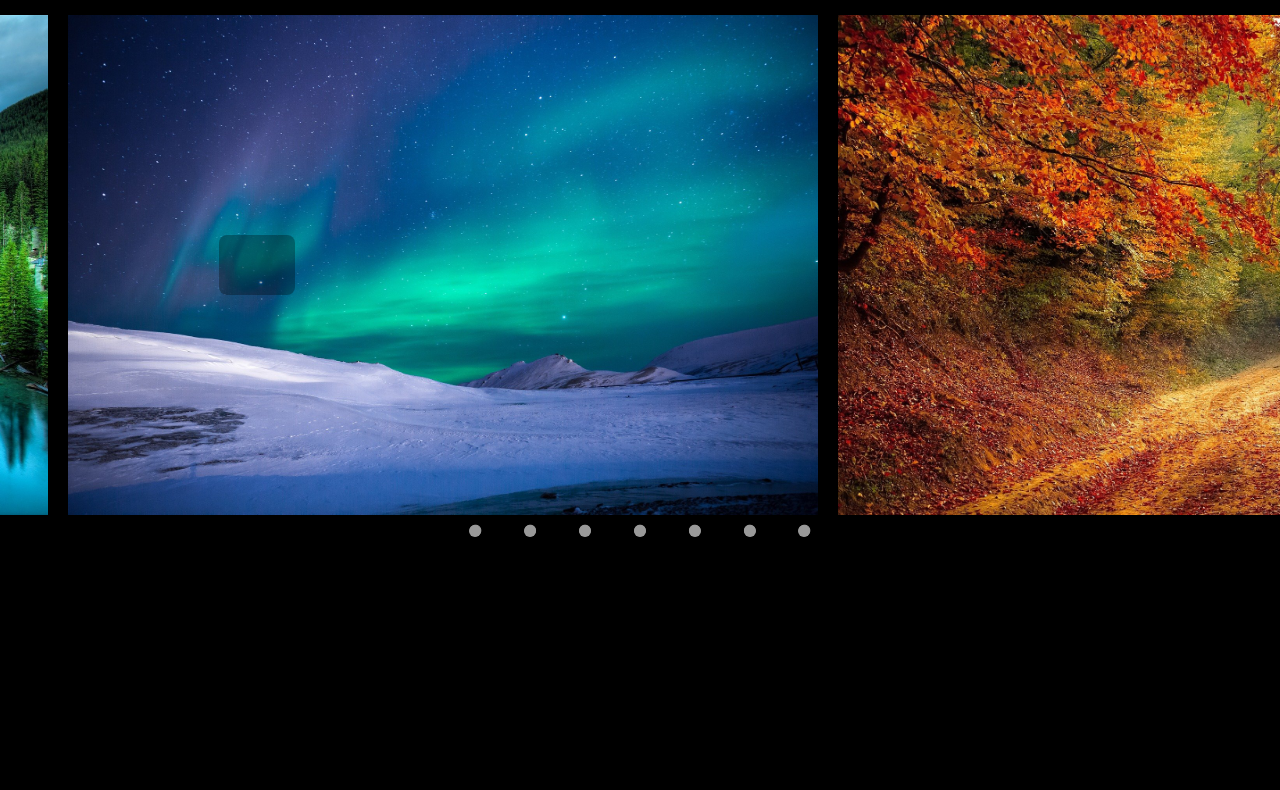
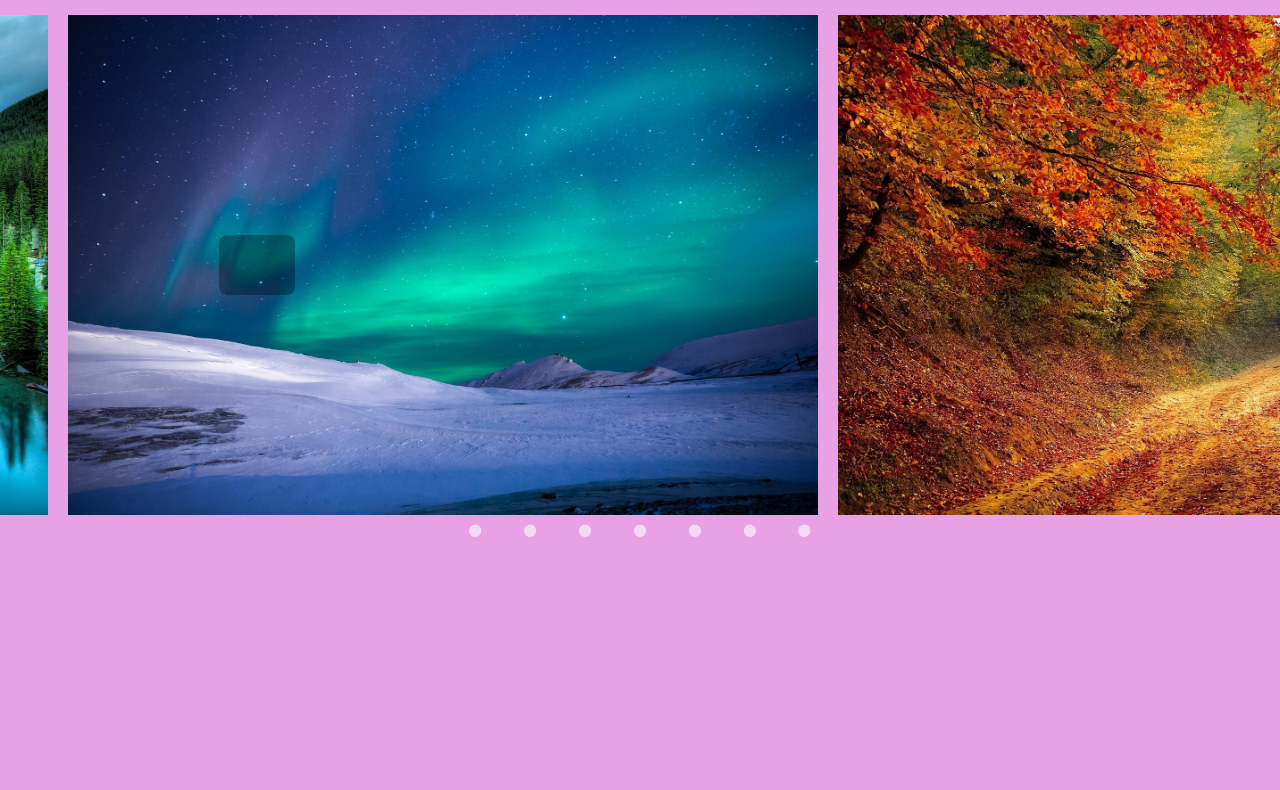
Before and after one commit to PharadolBrown/imageSlider, a plain HTML site: page index.html in a window 1280 px wide. Shown: the part 72-862 px from the top of the page. Drawn offline with Linux system fonts and the light colour scheme.

Commit message:
Update style.css

```diff
--- a/style.css
+++ b/style.css
@@ -4,7 +4,7 @@
   box-sizing: border-box;
 }
 body {
-  background-color: #000;
+  background-color: rgb(231, 161, 228);
   overflow-x: hidden;
   padding-bottom: 500px;
   /* place-items: center; */
```
